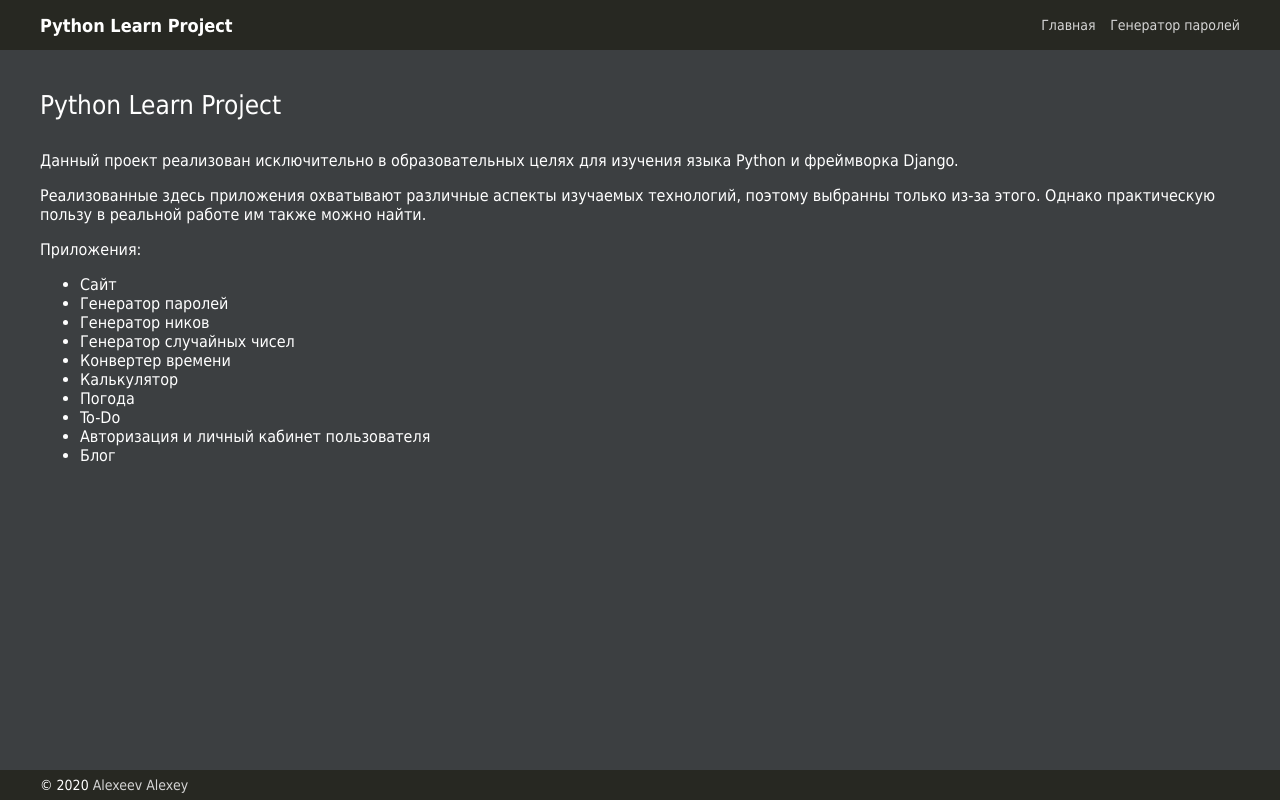
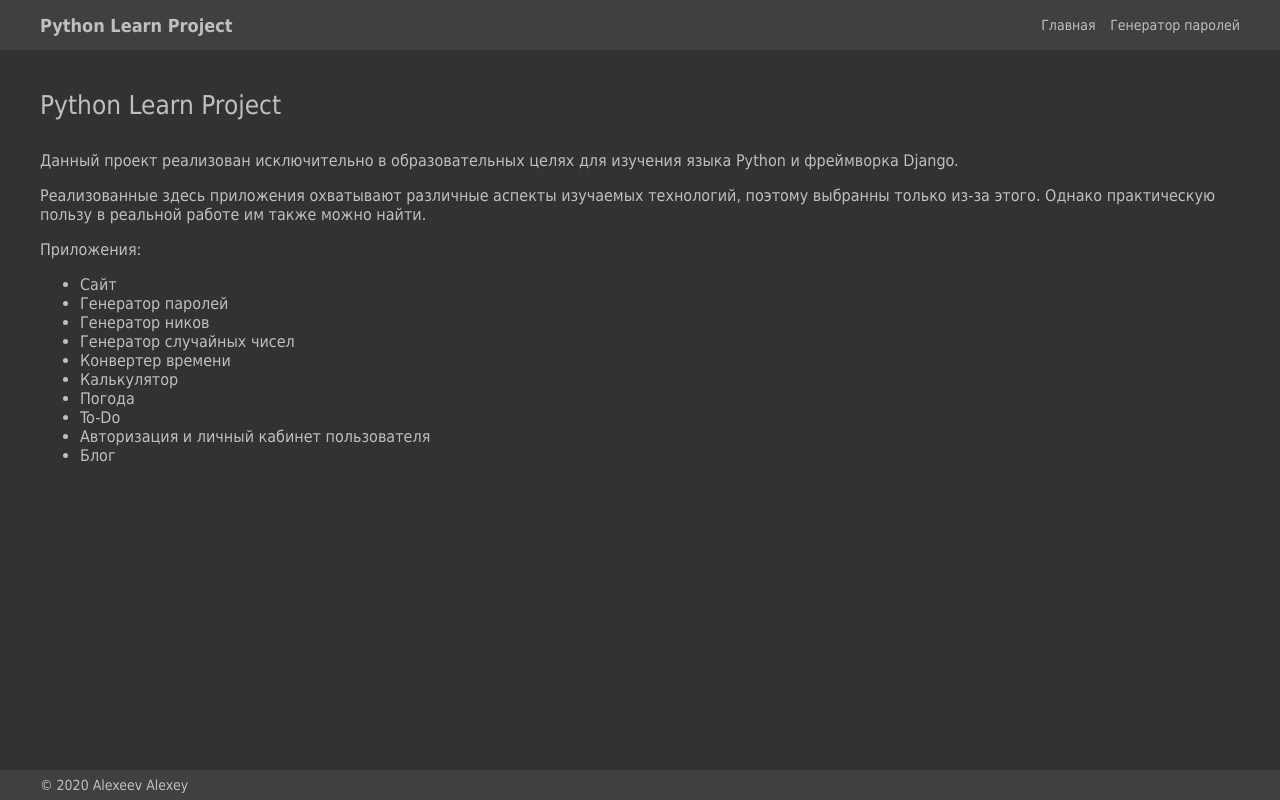
Before and after one commit to greenkaktusx/learnpythonproject, a Django app: page / in a window 1280 px wide. Run offline with Django 3.2, Linux system fonts and the light colour scheme.

Commit message:
Изменена цветовая схема сайта, добавлены стили для input и button.

```diff
--- a/learnpythonproject/apps/home/static/css/style.css
+++ b/learnpythonproject/apps/home/static/css/style.css
@@ -1,25 +1,34 @@
-html, body { margin: 0; padding: 0; min-height: 100vh; font-family: Tahoma, sans-serif; background: #3c3f41; }
-html, body, html *, body * { box-sizing: border-box; -webkit-box-sizing: border-box; -moz-box-sizing: border-box; color: #ffffff; }
+/**
+Темная цветовая схема:
+#323232 - основной цвет
+#404040 - шапка, подвал, сайдбар, блоки
+#BFBFBF - цвет текста и ссылок
+#808080 - дополнительный цвет, который можно использовать
+ */
+html, body { margin: 0; padding: 0; min-height: 100vh; font-family: Tahoma, sans-serif; background: #323232; }
+html, body, html *, body * { box-sizing: border-box; -webkit-box-sizing: border-box; -moz-box-sizing: border-box; color: #BFBFBF; }
 
 .clear { clear: both; }
 
 .wrapper { width: 100%; }
 .wrapper-inner { width: 1200px; margin: 0 auto; }
 
-input, button { color: #272822; }
+input, button { color: #BFBFBF; background: none; border: 1px solid #BFBFBF; padding: 5px; outline: none; }
+button { cursor: pointer; }
+button:hover { background: #BFBFBF; color: #323232; }
 
 #header { height: 50px; padding: 15px 0; }
-#header, #footer { background: #272822; }
-#header, #header a, #footer, #footer a { color: #d5d5d5; }
+#header, #footer { background: #404040; }
+#header, #header a, #footer, #footer a { color: #BFBFBF; }
 #header a, #footer a { text-decoration: none; }
-#header a:hover, #footer a:hover { color: #ffffff; }
+#header a:hover, #footer a:hover { color: #BFBFBF; }
 
 #footer { height: 30px; padding: 7px 0; }
 #footer .copyright { font-size: 14px; }
 
 #content { min-height: calc(100vh - 80px); padding: 40px 0; }
 
-.title { color: #ffffff; font-size: 26px; }
+.title { color: #BFBFBF; font-size: 26px; }
 .description { color: #d5d5d5; font-size: 16px; padding: 15px 0; }
 
 .logo { float: left; font-weight: bold; font-size: 18px; }
```
